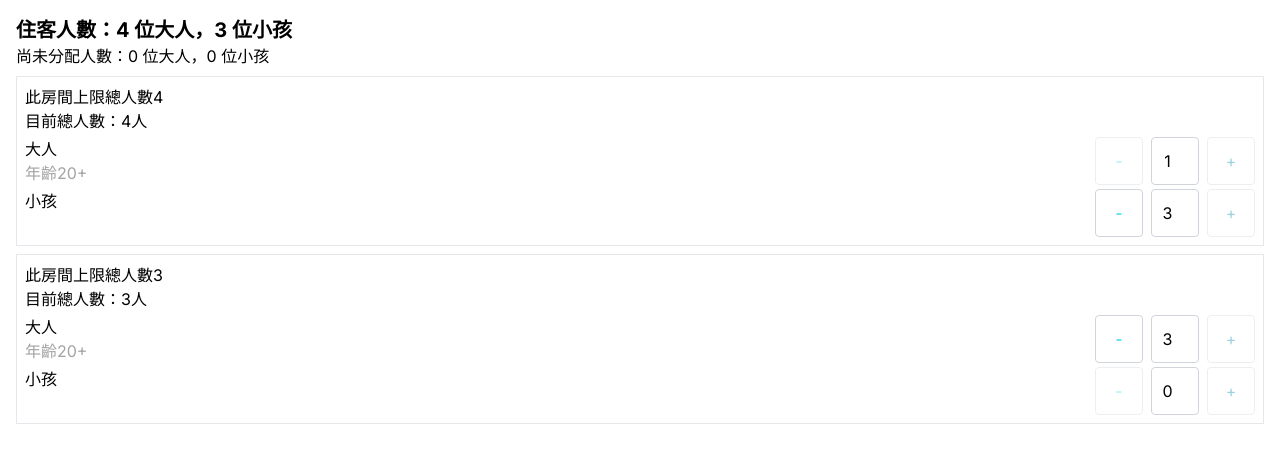
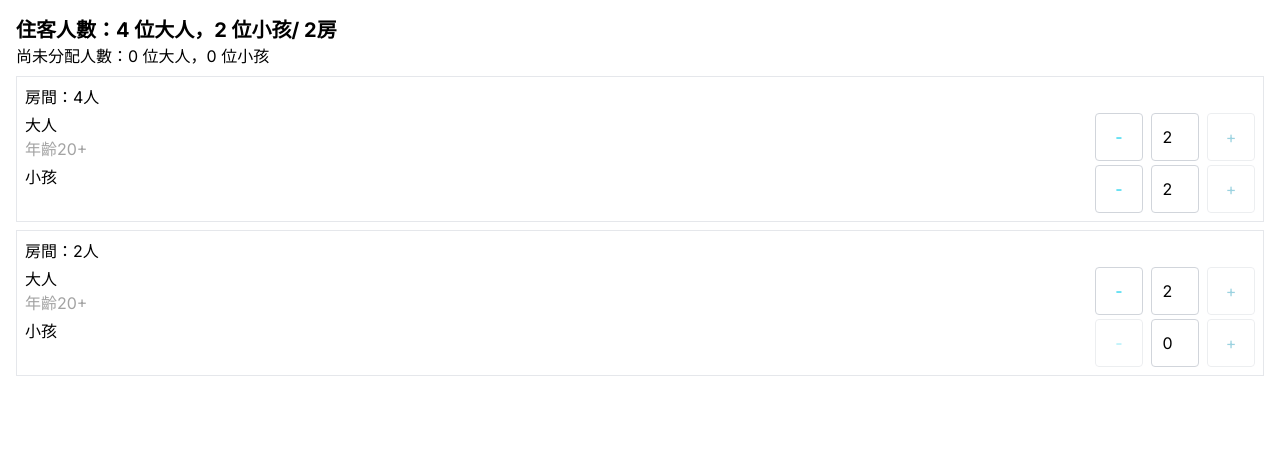
Before and after one commit to lucktanya33/room-allocation, a Next.js app: page / in a window 1280 px wide. Shown: the top 462 px of the page. Built offline with nearby package versions, Linux system fonts and the light colour scheme.

Commit message:
fix: layout and words

```diff
--- a/src/app/RoomPanel.tsx
+++ b/src/app/RoomPanel.tsx
@@ -1,10 +1,8 @@
 "use client";
 import React, { useState, useMemo } from "react";
-import {
-  RoomPanelProps,
-} from "./type";
+import { RoomPanelProps } from "./type";
 import { CustomInputNumber } from "./CustomInputNumber";
-import { calculateRoomPrice } from "./utils"
+import { calculateRoomPrice } from "./utils";
 
 export const RoomPanel: React.FC<RoomPanelProps> = ({
   index,
@@ -18,6 +16,11 @@ export const RoomPanel: React.FC<RoomPanelProps> = ({
     adult: allocation.adult,
     child: allocation.child,
   });
+
+  // 處理輸入框失焦事件
+  const handleInputBlur = (e: React.FocusEvent<HTMLInputElement>) => {
+    console.log(`Blur event on input: ${e.target.name}`);
+  };
 
   const handleAdultChange = (e: React.ChangeEvent<HTMLInputElement>) => {
     const newAdult = parseInt(e.target.value);
@@ -77,8 +80,7 @@ export const RoomPanel: React.FC<RoomPanelProps> = ({
 
   return (
     <div key={index} className="border my-2 p-2">
-        <p>{`此房間上限總人數${allocation.capacity}`}</p>
-        <p>{`目前總人數：${allocation.adult + allocation.child}人`}</p>
+      <p>{`房間：${allocation.adult + allocation.child}人`}</p>
       <div className="flex flex-row justify-between my-1">
         <div>
           <p>大人</p>
--- a/src/app/page.tsx
+++ b/src/app/page.tsx
@@ -1,18 +1,8 @@
 "use client";
 import React, { useState, useEffect, useMemo } from "react";
-import {
-  Room,
-  Guest,
-  Allocation,
-  RoomAllocationProps,
-} from "./type";
+import { Room, Guest, Allocation, RoomAllocationProps } from "./type";
 import { RoomPanel } from "./RoomPanel";
-import { calculateRoomPrice } from "./utils"
-
-// 處理輸入框失焦事件
-const handleInputBlur = (e: React.FocusEvent<HTMLInputElement>) => {
-  console.log(`Blur event on input: ${e.target.name}`);
-};
+import { calculateRoomPrice } from "./utils";
 
 // 檢查分配是否有效
 const isValidAllocation = (allocation: Allocation[]): boolean => {
@@ -141,7 +131,7 @@ const RoomAllocation: React.FC<RoomAllocationProps> = ({
 
   return (
     <div className="p-4">
-      <p className="text-xl font-bold">{`住客人數：${adult} 位大人，${child} 位小孩`}</p>
+      <p className="text-xl font-bold">{`住客人數：${adult} 位大人，${child} 位小孩/ ${rooms.length}房`}</p>
       <p>{`尚未分配人數：${leftAdult} 位大人，${leftChild} 位小孩`}</p>
       {allocations.map((allocation, index) => {
         return (
@@ -163,11 +153,11 @@ const RoomAllocation: React.FC<RoomAllocationProps> = ({
 
 export default function Home() {
   // 測試範例1
-  const guest: Guest = { adult: 4, child: 3 };
-  const rooms: Room[] = [
-    { roomPrice: 100, adultPrice: 50, childPrice: 20, capacity: 4 },
-    { roomPrice: 150, adultPrice: 60, childPrice: 30, capacity: 3 },
-  ];
+  const guest = { adult: 4, child: 2
+  }
+  const rooms = [
+  { roomPrice: 1000, adultPrice: 200, childPrice: 100, capacity: 4 }, { roomPrice: 0, adultPrice: 500, childPrice: 500, capacity: 4 },
+  ]
 
   // 測試範例2
   // const guest = { adult: 7, child: 3 };
@@ -183,7 +173,8 @@ export default function Home() {
       <RoomAllocation
         guest={guest}
         rooms={rooms}
-         onChange={(result) => console.log(result)}
+        // onChange={(result) => console.log(result)}
+        onChange={() => {}}
       />
     </div>
   );
```
Lines whose indentation alone changed are shown as unchanged.
